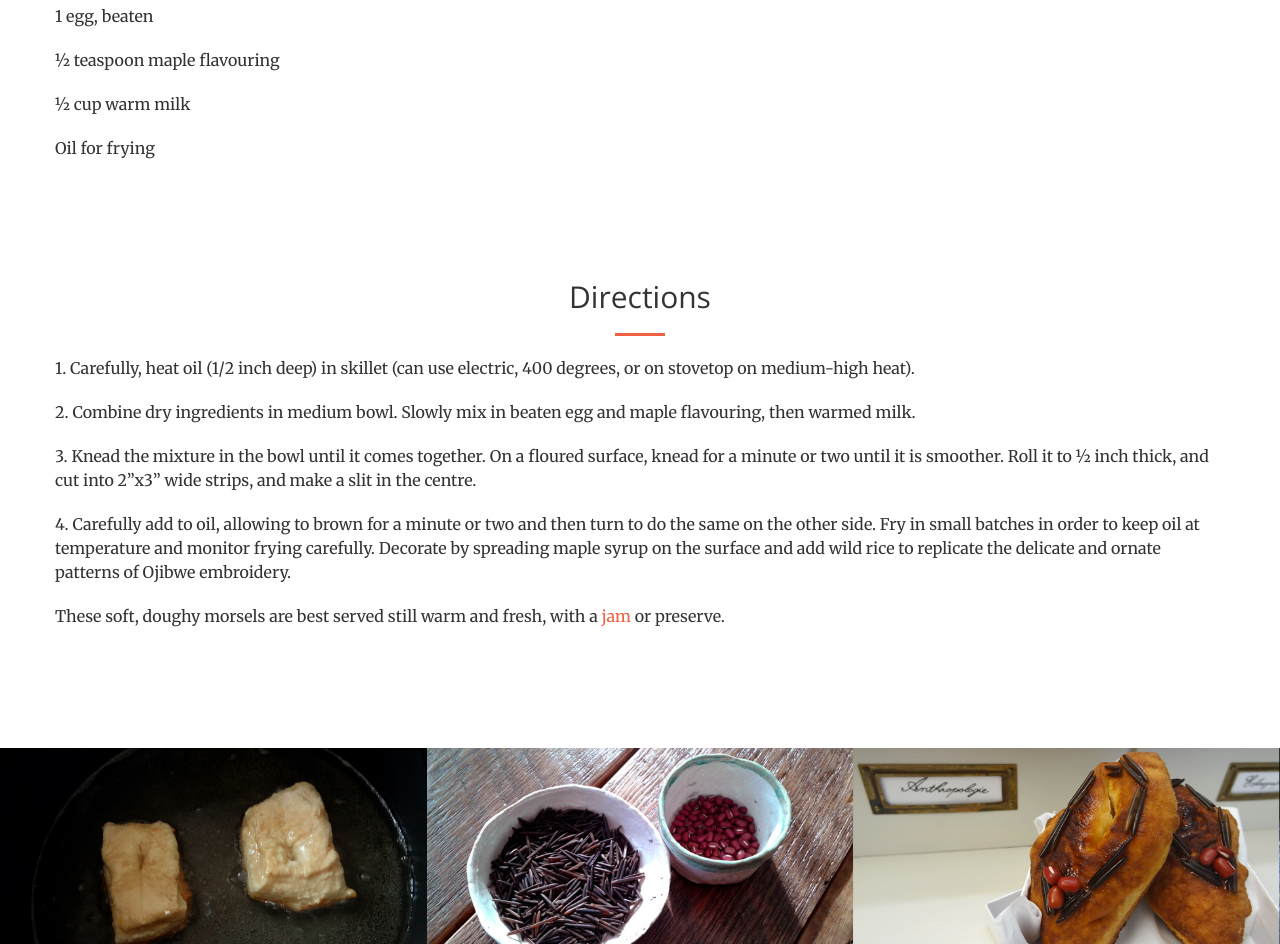
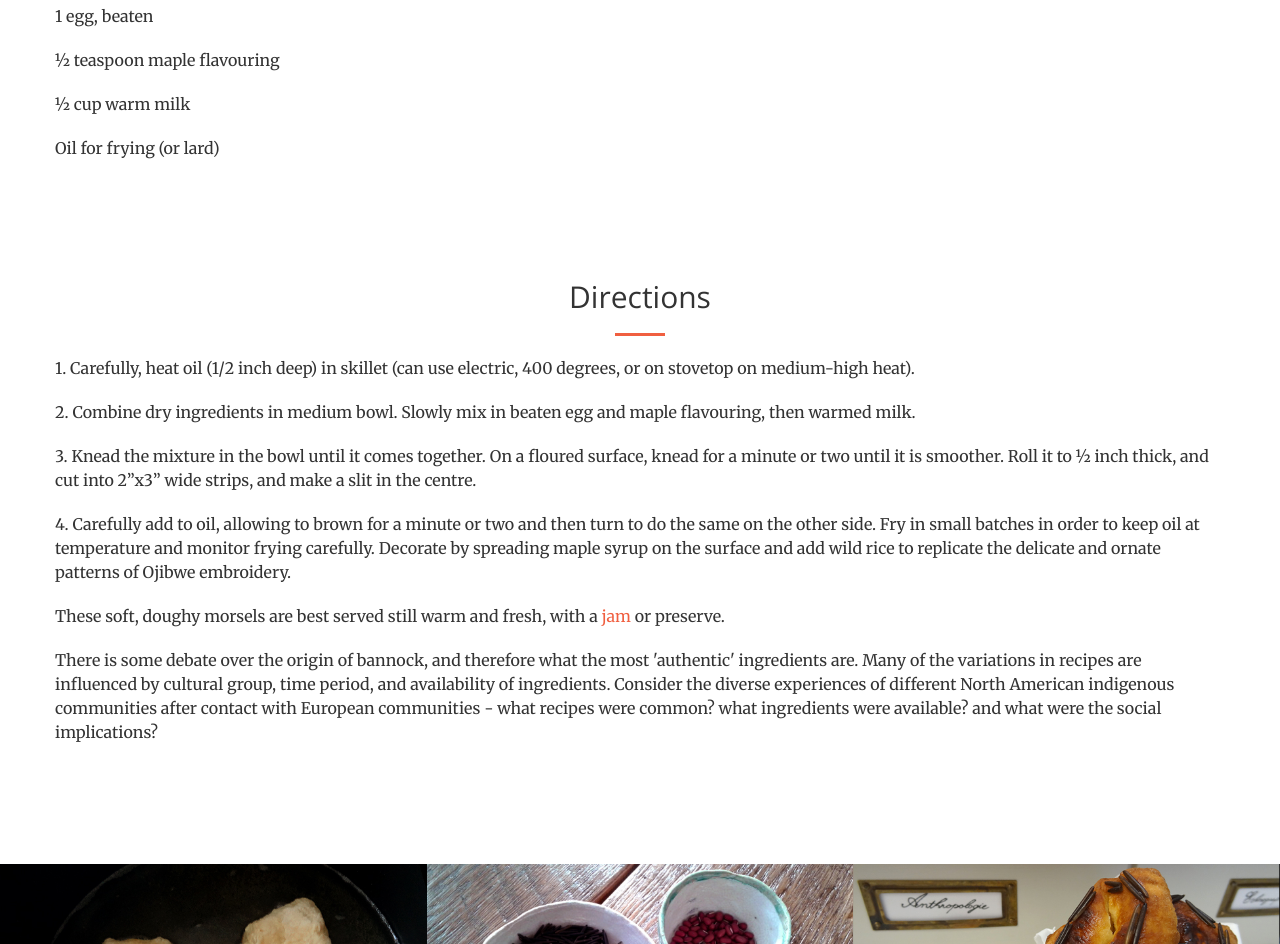
Before and after one commit to KatherineRCook/Bannock, a plain HTML site: page index.html in a window 1280 px wide. Shown: the part 1720-2664 px from the top of the page. Drawn offline with nearby package versions, Linux system fonts and the light colour scheme.

Commit message:
Updated authenticity

```diff
--- a/index.html
+++ b/index.html
@@ -115,7 +115,7 @@
 			<p>1 egg, beaten</p>
 			<p>½ teaspoon maple flavouring</p>
 			<p>½ cup warm milk</p>
-			<p>Oil for frying</p>
+			<p>Oil for frying (or lard)</p>
 
 
             </div>
@@ -135,7 +135,8 @@
 			<p>3.	Knead the mixture in the bowl until it comes together. On a floured surface, knead for a minute or two until it is smoother. Roll it to ½ inch thick, and cut into 2”x3” wide strips, and make a slit in the centre. </p>
 			<p>4.	Carefully add to oil, allowing to brown for a minute or two and then turn to do the same on the other side. Fry in small batches in order to keep oil at temperature and monitor frying carefully. Decorate by spreading maple syrup on the surface and add wild rice to replicate the delicate and ornate patterns of Ojibwe embroidery. </p>
 			<p>These soft, doughy morsels are best served still warm and fresh,  with a <a href="http://katherinercook.github.io/Heritagejam/">jam</a> or preserve.
-
+			<br>
+			<p>There is some debate over the origin of bannock, and therefore what the most 'authentic' ingredients are. Many of the variations in recipes are influenced by cultural group, time period, and availability of ingredients. Consider the diverse experiences of different North American indigenous communities after contact with European communities - what recipes were common? what ingredients were available? and what were the social implications?</p>
                 </div>
             </div>
         </div>
```
